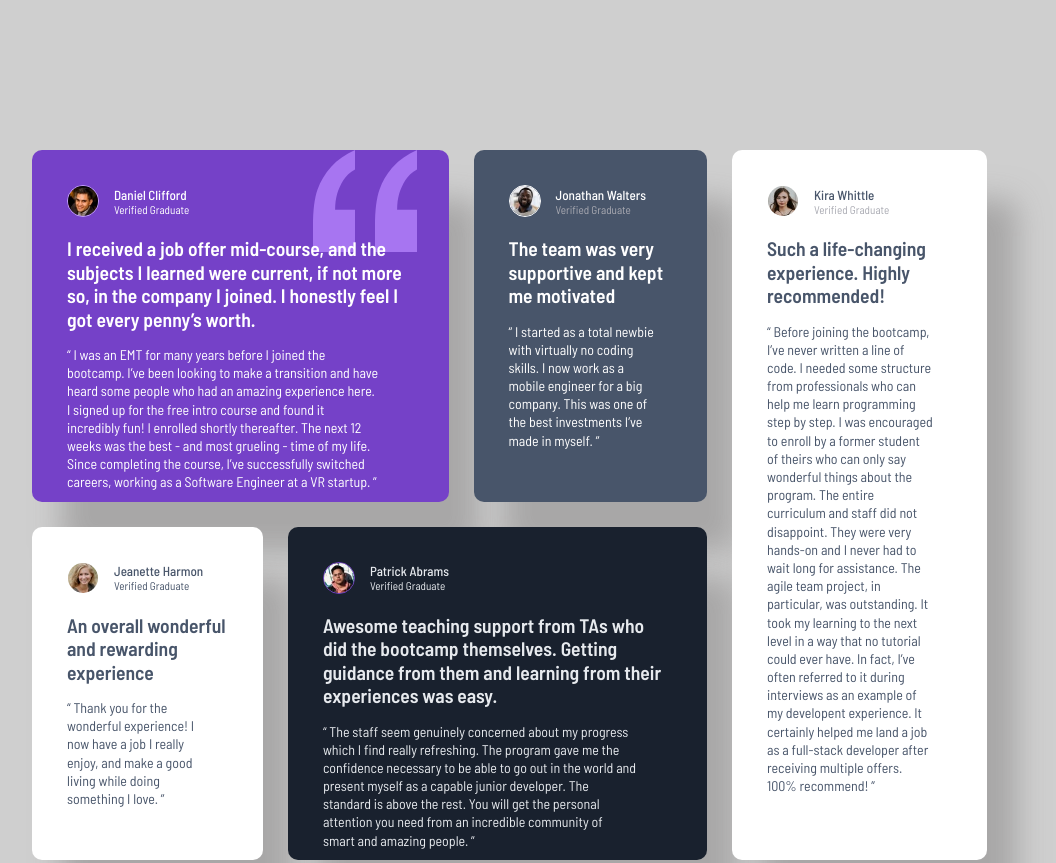
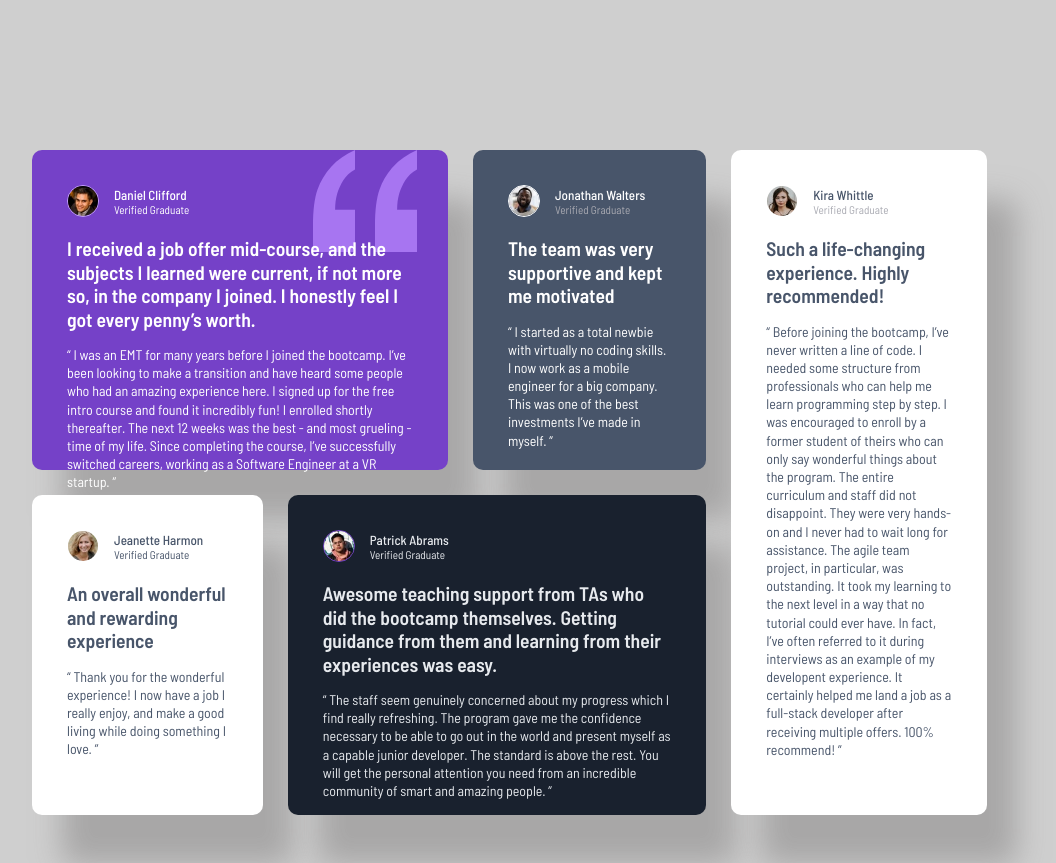
Before and after one commit to NicholasRieger/Cartoes-Feedback, a plain HTML site: page index.html in a window 1280 px wide. Shown: the top 863 px of the page, without its empty margins (118-1174 px from the left). Drawn offline with Linux system fonts and the light colour scheme.

Commit message:
Finalização do desafio

```diff
--- a/style.css
+++ b/style.css
@@ -38,7 +38,7 @@ body {
 .card4,
 .card5 {
     border-radius: 10px;
-    padding: 35px 35px 10px 35px;
+    padding: 35px 35px 15px 35px;
     box-shadow: 0 20px 24px rgba(0, 0, 0, .18);
     width: auto;
 }
@@ -118,7 +118,6 @@ header {
 
 blockquote {
     line-height: 1.3;
-    width: 90%;
 }
 
 @media (min-width: 1200px) {
@@ -150,11 +149,13 @@ blockquote {
     .card1 {
         grid-row: 1;
         grid-column: 1 / span 3;
+        max-height: 320px;
     }
 
     .card2 {
         grid-column: 4;
         max-width: 250px;
+        max-height: 320px;
     }
 
     .card3 {
@@ -170,7 +171,6 @@ blockquote {
     .card5 {
         grid-row: 1 / 3;
         grid-column: 5 /6;
-        min-width: 230px;
-        max-width: 255px;
+        max-width: 270px;
     }
 }
```
